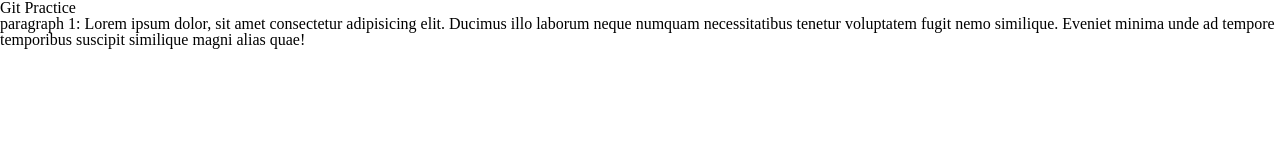
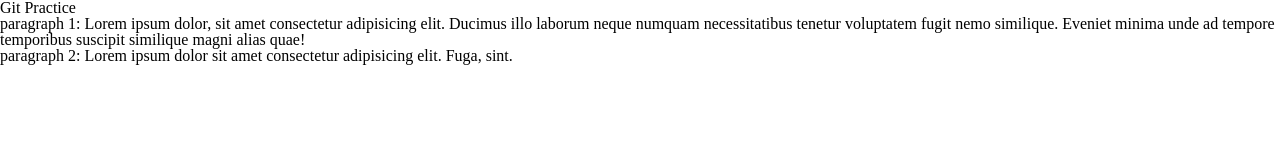
Before and after one commit to surfsunx/gitPractice1, a plain HTML site: page multiPages/index.html in a window 1280 px wide. Drawn offline with Linux system fonts and the light colour scheme.

Commit message:
add paragraph 2

```diff
--- a/multiPages/index.html
+++ b/multiPages/index.html
@@ -12,5 +12,6 @@
 
     <p>paragraph 1: Lorem ipsum dolor, sit amet consectetur adipisicing elit. Ducimus illo laborum neque numquam necessitatibus tenetur voluptatem fugit nemo similique. Eveniet minima unde ad tempore temporibus suscipit similique magni alias quae!</p>
 
+    <p>paragraph 2: Lorem ipsum dolor sit amet consectetur adipisicing elit. Fuga, sint.</p>
 </body>
 </html>
```
